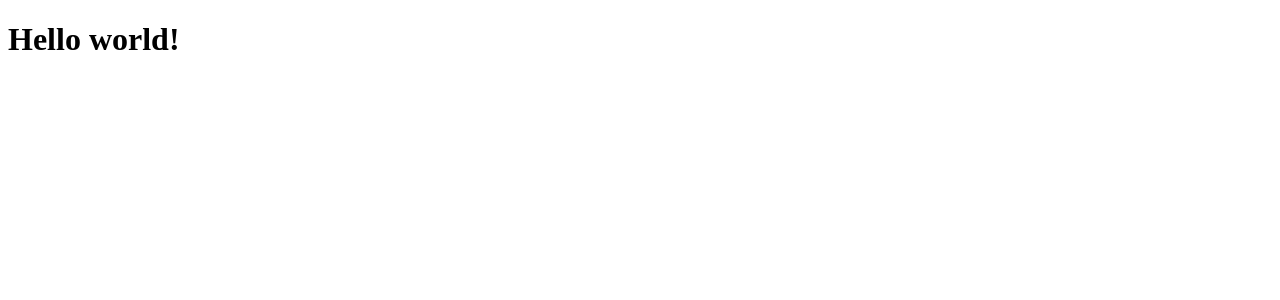
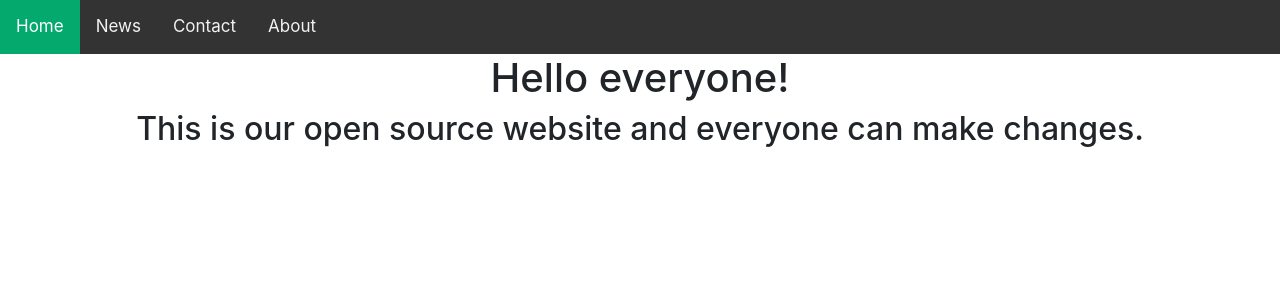
Before and after one commit to MattakushiProg/Website, a Django app: page / in a window 1280 px wide. Shown: the top 300 px of the page. Run offline with Django 4.2, Linux system fonts and the light colour scheme; some libraries are stand-ins or nearby versions.

Commit message:
some front_end modifications

```diff
--- a/templates/bars/bars.html
+++ b/templates/bars/bars.html
@@ -0,0 +1,14 @@
+ <!-- Load an icon library to show a hamburger menu (bars) on small screens -->
+ {% load static %}
+ <link rel="stylesheet" href="https://cdnjs.cloudflare.com/ajax/libs/font-awesome/4.7.0/css/font-awesome.min.css">
+ <link rel="stylesheet" href="{% static 'bars.css' %}">
+
+ <div class="topnav" id="myTopnav">
+   <a href="/" class="active">Home</a>
+   <a href="#news">News</a>
+   <a href="#contact">Contact</a>
+   <a href="#about">About</a>
+   <a href="javascript:void(0);" class="icon" onclick="myFunction()">
+     <i class="fa fa-bars"></i>
+   </a>
+ </div>
--- a/templates/main.html
+++ b/templates/main.html
@@ -1,12 +1,28 @@
 <!DOCTYPE html>
 <html lang="en">
+
+<!-- Murno please help with css. Make text-align center pls -->
+
+{% load static %}
+<link rel="stylesheet" href="{% static 'main_page.css' %}">
+
 <head>
     <meta charset="UTF-8">
     <meta http-equiv="X-UA-Compatible" content="IE=edge">
     <meta name="viewport" content="width=device-width, initial-scale=1.0">
+    <link rel="stylesheet" href="https://stackpath.bootstrapcdn.com/bootstrap/4.3.1/css/bootstrap.min.css" integrity="sha384-ggOyR0iXCbMQv3Xipma34MD+dH/1fQ784/j6cY/iJTQUOhcWr7x9JvoRxT2MZw1T" crossorigin="anonymous">
     <title>Main page</title>
 </head>
 <body>
-    <h1>Hello world!</h1>
+
+    {% include "bars/bars.html" %}
+    <div class="title" id="First_title">
+    <h1>Hello everyone!</h1>
+    <h2>This is our open source website and everyone can make changes.<h2>
+    </div>
+
+    <script src="https://code.jquery.com/jquery-3.3.1.slim.min.js" integrity="sha384-q8i/X+965DzO0rT7abK41JStQIAqVgRVzpbzo5smXKp4YfRvH+8abtTE1Pi6jizo" crossorigin="anonymous"></script>
+    <script src="https://cdnjs.cloudflare.com/ajax/libs/popper.js/1.14.7/umd/popper.min.js" integrity="sha384-UO2eT0CpHqdSJQ6hJty5KVphtPhzWj9WO1clHTMGa3JDZwrnQq4sF86dIHNDz0W1" crossorigin="anonymous"></script>
+    <script src="https://stackpath.bootstrapcdn.com/bootstrap/4.3.1/js/bootstrap.min.js" integrity="sha384-JjSmVgyd0p3pXB1rRibZUAYoIIy6OrQ6VrjIEaFf/nJGzIxFDsf4x0xIM+B07jRM" crossorigin="anonymous"></script>
 </body>
 </html>
--- /dev/null
+++ b/templates/static/bars.css
@@ -0,0 +1,33 @@
+ /* Add a black background color to the top navigation */
+ .topnav {
+    background-color: #333;
+    overflow: hidden;
+  }
+
+  /* Style the links inside the navigation bar */
+  .topnav a {
+    float: left;
+    display: block;
+    color: #f2f2f2;
+    text-align: center;
+    padding: 14px 16px;
+    text-decoration: none;
+    font-size: 17px;
+  }
+
+  /* Change the color of links on hover */
+  .topnav a:hover {
+    background-color: #ddd;
+    color: black;
+  }
+
+  /* Add an active class to highlight the current page */
+  .topnav a.active {
+    background-color: #04AA6D;
+    color: white;
+  }
+
+  /* Hide the link that should open and close the topnav on small screens */
+  .topnav .icon {
+    display: none;
+  }
--- /dev/null
+++ b/templates/static/main_page.css
@@ -0,0 +1,7 @@
+#First_title {
+    text-align: center;
+}
+
+h1{
+    text-align: center;
+}
```
